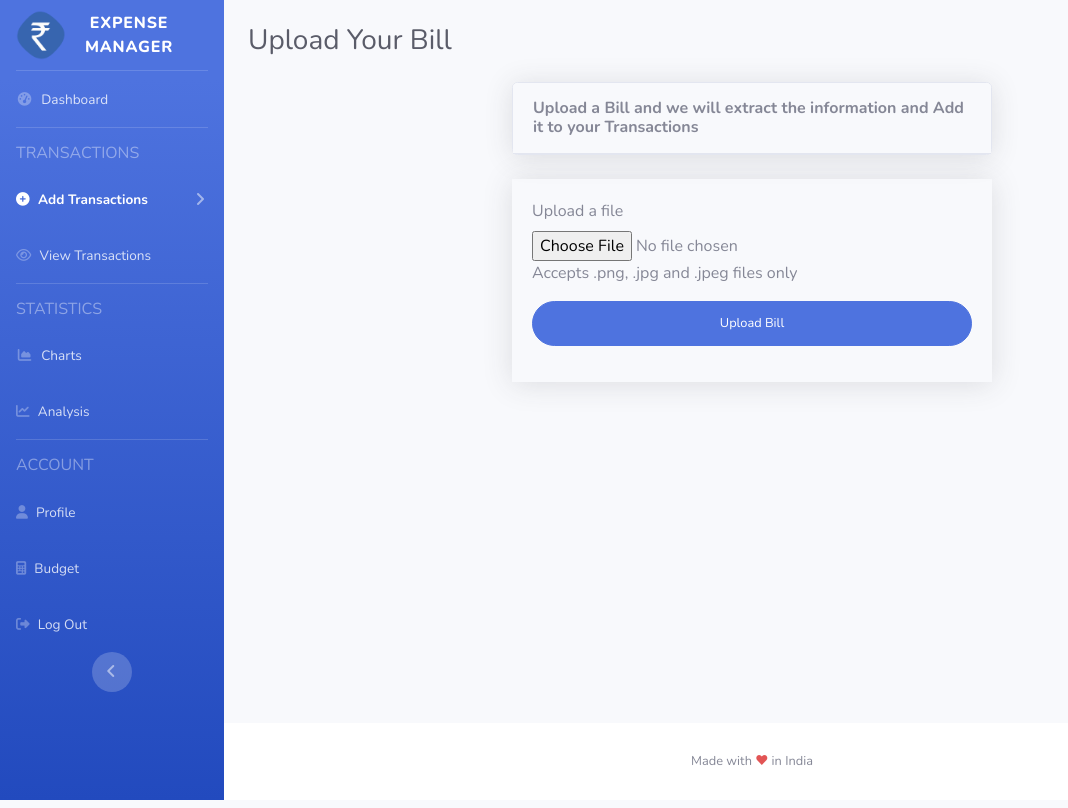
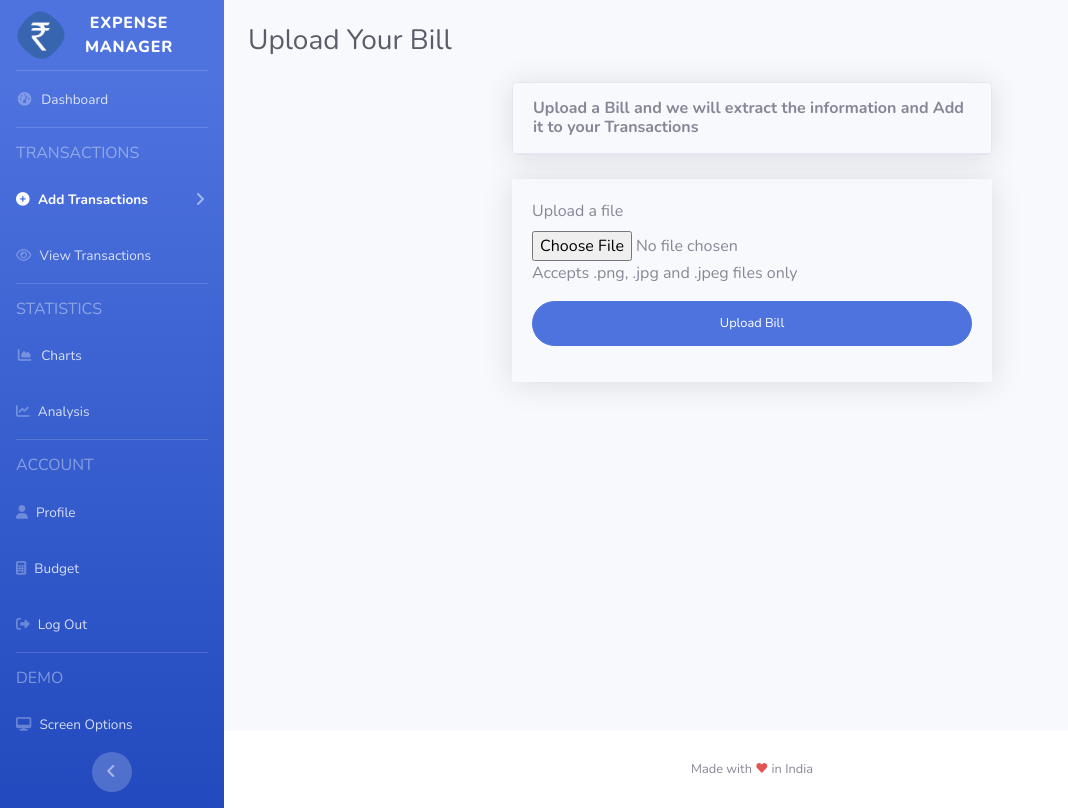
Before and after one commit to ramkrishnan6/project, a Django app: page /demo/bill in a window 1280 px wide. Shown: the whole page, without its empty margins (0-1068 px from the left). Run offline with Django 3.2, Linux system fonts and the light colour scheme; data comes from the database, SQL or seed files in the repository; some libraries are stand-ins or nearby versions.

Commit message:
Update demo base html

```diff
--- a/templates/demo/base.html
+++ b/templates/demo/base.html
@@ -193,6 +193,17 @@
                 <span>Log Out</span></a>
         </li>
 
+        <!-- Divider -->
+        <hr class="sidebar-divider d-none d-md-block">
+        <!-- HEADING DEMO -->
+        <div class="sidebar-heading">
+            <h6>DEMO</h6>
+        </div>
+        <li class="nav-item">
+            <a class="nav-link" href="{% url 'options' %}" target="_blank">
+                <i class="fa fa-desktop" aria-hidden="true"></i>
+                <span>Screen Options</span></a>
+        </li>
 
         <!-- Sidebar Toggler (Sidebar) -->
         <div class="text-center d-none d-md-inline">
```
